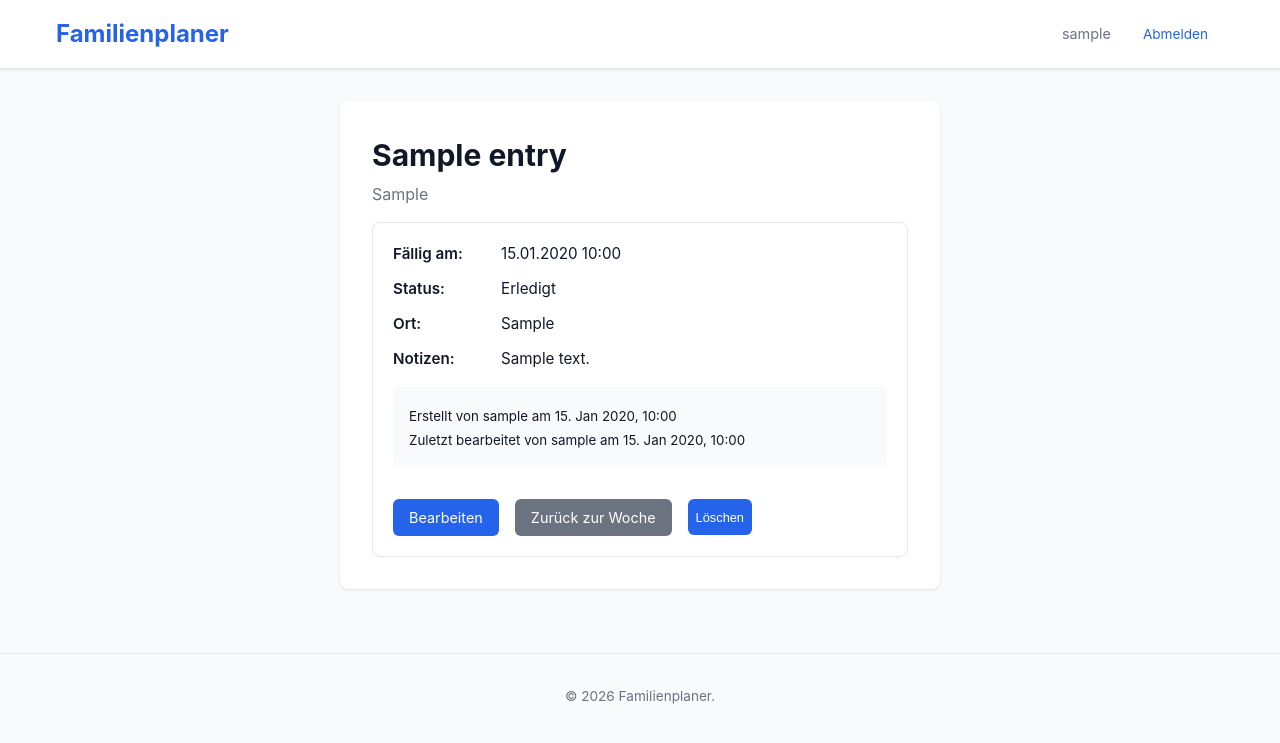
After one commit to nickberto/familyplanner, a Flask app: page /entry/1 in a window 1280 px wide. The commit adds this page. Shown: the top 743 px of the page. Run offline with Flask 3, Linux system fonts and the light colour scheme; a user stored in the database is signed in; tables that the repository leaves empty hold one stand-in row (values such as "Sample post"); some libraries are stand-ins or nearby versions.

Commit message:
more features, more good

```diff
--- a/familyplanner/static/style.css
+++ b/familyplanner/static/style.css
@@ -74,7 +74,7 @@ main {
 .alert {
     padding: 0.75rem 1rem;
     border-radius: 0.375rem;
-    margin-bottom: 1rem;
+    margin: 0.75rem 0;
 }
 
 .alert-success {
@@ -103,8 +103,14 @@ main {
     cursor: pointer;
     font-size: 0.9rem;
     text-decoration: none;
-    display: inline-block;
+    display: inline-flex;
+    align-items: center;
+    justify-content: center;
     transition: all 0.2s ease;
+    text-align: center;
+    box-sizing: border-box;
+    min-height: 2.25rem;
+    gap: 0.5rem;
 }
 
 .btn-primary {
@@ -139,6 +145,7 @@ main {
     font-size: 0.8rem;
     background-color: var(--color-primary);
     color: white;
+    min-height: 2.25rem;
 }
 
 .btn-small:hover {
@@ -223,6 +230,39 @@ main {
     padding: 1rem;
     border-radius: 0.375rem;
     margin: 1rem 0;
+}
+
+.entry-detail-card {
+    background-color: white;
+    border: 1px solid var(--color-border);
+    border-radius: 0.5rem;
+    padding: 1.25rem;
+    margin-top: 1rem;
+}
+
+.entry-detail-card .detail-row {
+    display: flex;
+    gap: 0.75rem;
+    align-items: flex-start;
+    margin-bottom: 0.75rem;
+    font-size: 0.95rem;
+}
+
+.entry-detail-card .detail-row strong {
+    display: inline-block;
+    width: 6rem;
+    font-weight: 600;
+}
+
+.detail-notes {
+    white-space: pre-wrap;
+    color: var(--color-text);
+    max-width: 100%;
+}
+
+.entry-type {
+    color: var(--color-text-light);
+    margin-top: 0.25rem;
 }
 
 /* Auth */
@@ -427,11 +467,25 @@ main {
 }
 
 .entry {
+    position: relative;
     background-color: var(--color-bg);
     padding: 0.75rem;
     border-left: 3px solid var(--color-primary);
     border-radius: 0.25rem;
     font-size: 0.85rem;
+}
+
+.entry-link {
+    position: absolute;
+    inset: 0;
+    z-index: 1;
+    text-indent: -9999px;
+}
+
+.entry-content,
+.entry-actions {
+    position: relative;
+    z-index: 2;
 }
 
 .entry-event {
@@ -485,6 +539,7 @@ main {
     font-size: 0.8rem;
     margin: 0.25rem 0;
     word-wrap: break-word;
+    white-space: pre-wrap;
 }
 
 .entry-meta {
@@ -570,4 +625,9 @@ footer {
     .template-actions > .inline-form {
         width: 100%;
     }
+
+    /* Hide past days on small screens to focus on today and future */
+    .day-column.past {
+        display: none;
+    }
 }
--- /dev/null
+++ b/familyplanner/templates/calendar/view_entry.html
@@ -0,0 +1,58 @@
+{% extends "base.html" %}
+
+{% block title %}{{ entry.title }} - Familienplaner{% endblock %}
+
+{% block content %}
+<div class="form-container entry-detail-container">
+    <div class="week-header">
+        <div>
+            <h2>{{ entry.title }}</h2>
+            <p class="entry-type">{{ entry.entry_type.title() }}</p>
+        </div>
+    </div>
+
+    <div class="entry-detail-card">
+        {% if entry.entry_type == 'event' %}
+        <div class="detail-row">
+            <strong>Zeit:</strong>
+            <span>{{ entry.start_at.strftime('%d.%m.%Y %H:%M') if entry.start_at else '–' }}{% if entry.end_at %} – {{ entry.end_at.strftime('%d.%m.%Y %H:%M') }}{% endif %}</span>
+        </div>
+        {% else %}
+        <div class="detail-row">
+            <strong>Fällig am:</strong>
+            <span>{{ entry.due_at.strftime('%d.%m.%Y %H:%M') if entry.due_at else '–' }}</span>
+        </div>
+        <div class="detail-row">
+            <strong>Status:</strong>
+            <span>{{ 'Erledigt' if entry.is_done else 'Offen' }}</span>
+        </div>
+        {% endif %}
+
+        {% if entry.location %}
+        <div class="detail-row">
+            <strong>Ort:</strong>
+            <span>{{ entry.location }}</span>
+        </div>
+        {% endif %}
+
+        <div class="detail-row">
+            <strong>Notizen:</strong>
+            <div class="detail-notes">{{ entry.notes or 'Keine Notizen' }}</div>
+        </div>
+
+        <div class="entry-info">
+            <p><small>Erstellt von {{ entry.created_by.username }} am {{ entry.created_at.strftime('%d. %b %Y, %H:%M') }}</small></p>
+            <p><small>Zuletzt bearbeitet von {{ entry.updated_by.username }} am {{ entry.updated_at.strftime('%d. %b %Y, %H:%M') }}</small></p>
+        </div>
+
+        <div class="form-actions">
+            <a href="{{ url_for('calendar.edit_entry', entry_id=entry.id) }}" class="btn-primary">Bearbeiten</a>
+            <a href="{{ url_for('calendar.week') }}" class="btn-secondary">Zurück zur Woche</a>
+            <form method="POST" action="{{ url_for('calendar.delete_entry', entry_id=entry.id) }}" class="inline-form" onsubmit="return confirm('Diesen Eintrag löschen?');">
+                <input type="hidden" name="csrf_token" value="{{ csrf_token() }}">
+                <button type="submit" class="btn-small btn-danger">Löschen</button>
+            </form>
+        </div>
+    </div>
+</div>
+{% endblock %}
--- a/familyplanner/web/calendar.py
+++ b/familyplanner/web/calendar.py
@@ -2,7 +2,7 @@
 Calendar and planner routes.
 """
 
-from datetime import date, datetime, timedelta
+from datetime import date, datetime, timedelta, time
 
 from flask import Blueprint, flash, redirect, render_template, request, url_for
 from flask_login import current_user, login_required
@@ -119,10 +119,11 @@ def create_entry():
                 try:
                     due_at = datetime.fromisoformat(due_str)
                 except ValueError:
-                    flash("Invalid datetime format", "error")
+                    flash("Ungültiges Datetime-Format", "error")
                     return redirect(url_for("calendar.week"))
             else:
-                due_at = None
+                tomorrow = date.today() + timedelta(days=1)
+                due_at = datetime.combine(tomorrow, time(hour=8))
 
             entry = Entry(
                 entry_type=Entry.ENTRY_TYPE_TASK,
@@ -219,6 +220,14 @@ def toggle_entry_done(entry_id):
     return redirect(url_for("calendar.week"))
 
 
+@bp.route("/entry/<int:entry_id>")
+@login_required
+def view_entry(entry_id):
+    """Display details for a single entry."""
+    entry = Entry.query.get_or_404(entry_id)
+    return render_template("calendar/view_entry.html", entry=entry)
+
+
 @bp.route("/recurring-template", methods=["GET", "POST"])
 @login_required
 def create_recurring_template():
--- /dev/null
+++ b/tmp_patch.txt
@@ -0,0 +1 @@
+temporary
```
Also changed, not shown: REQUESTS.md (+1 -1 lines), familyplanner/templates/calendar/week.html (+9 -2 lines), tests/test_app.py (+84 -1 lines).
